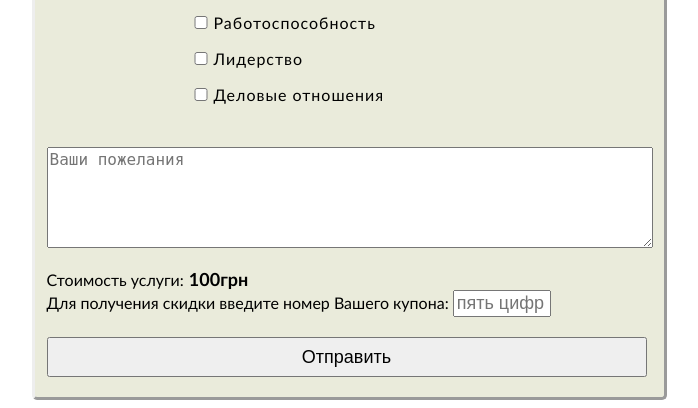
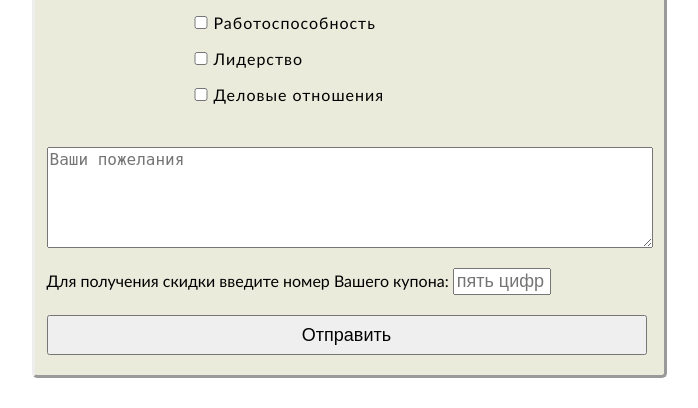
Before and after one commit to deshalit/WuXing, a PHP site: page /reg.php in a window 1280 px wide. Shown: the part 679-1087 px from the top of the page, without its empty margins (291-989 px from the left). After the commit the page ends 1057 px from the top, so only its background shows below. Run offline with PHP 8.4, Linux system fonts and the light colour scheme; data that the repository does not hold is empty.

Commit message:
removed 100 грн

```diff
--- a/reg.php
+++ b/reg.php
@@ -722,7 +722,6 @@ function buildProfiles(Dictionary $dictionary) {
             <ul><?=buildProfiles($dictionary);?></ul>
         </section>
         <textarea id="note" name="<?=PARAM_ORDER_NOTE?>" rows="5" placeholder="Ваши пожелания" ></textarea>
-        <label id="cost">Стоимость услуги:<span class="param">100<span>грн</label>
         <section id="promocode">
           <label for="promo">Для получения скидки введите номер Вашего купона:</label>
           <input id="promo" name="<?=PARAM_ORDER_PROMOCODE?>" size="5" pattern="[0-9]{5,5}" maxlength=5 placeholder="пять цифр"/>
```
